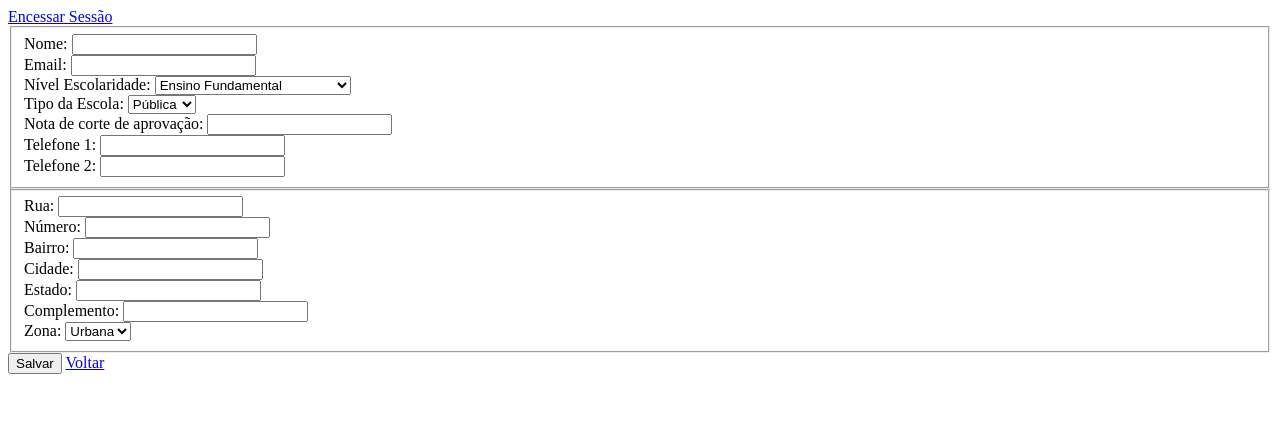
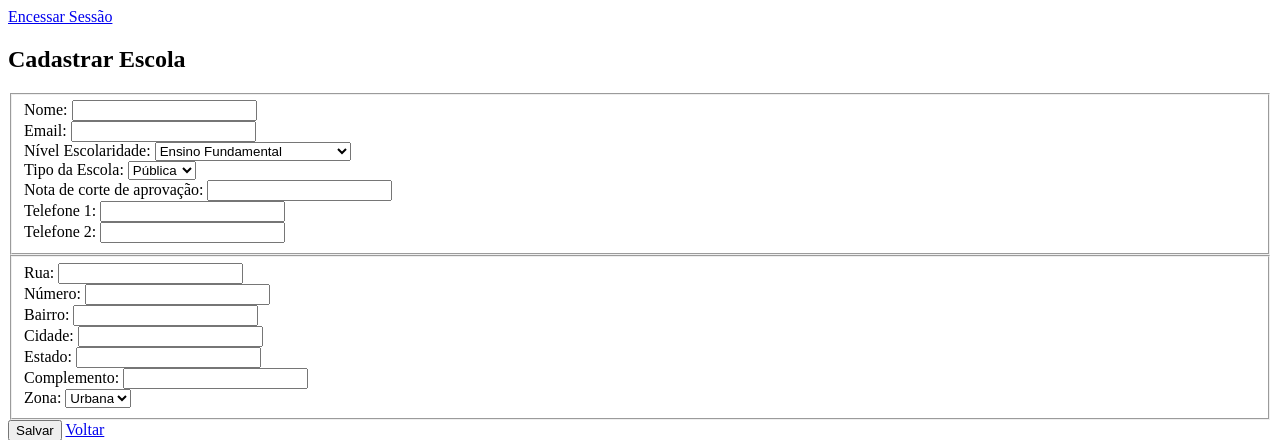
Before and after one commit to Bruno-Oliveira-e-Oliveira/GEscolar, a Django app: page /gestaoEscolar/escola/novo/ in a window 1280 px wide. Shown: the top 440 px of the page. Run offline with Django 3.2, Linux system fonts and the light colour scheme; the visitor is signed in with stand-in values (Sample User, id 1).

Commit message:
Testes e correçoes na view escola_alterar e o template de escola_form

```diff
--- a/gestaoEscolar/models.py
+++ b/gestaoEscolar/models.py
@@ -106,6 +106,9 @@ class PessoaAbstract(models.Model):
     Cpf = models.CharField('CPF',max_length=11,blank=True, null=True, unique=True)
     Rg = models.CharField('RG',max_length=9, blank=True, null=True, unique=True)
     Usuario = models.OneToOneField(User, on_delete=models.PROTECT, blank=True, null=True)
+
+    #Adicionar o campo Tipo Pessoa
+
     Endereco = models.OneToOneField(
         'Endereco',
         on_delete = models.PROTECT,
@@ -157,6 +160,7 @@ class Pessoa(PessoaAbstract):
 
 
 class Gestor(Pessoa):
+    #Remover esse campo
     GESTOR = 'G'
     DIRETOR = 'D'
     TIPO_CONTA = (
--- a/gestaoEscolar/templates/gestaoEscolar/escola/escola_form.html
+++ b/gestaoEscolar/templates/gestaoEscolar/escola/escola_form.html
@@ -1,16 +1,35 @@
 {% extends 'projeto/base/base.html' %}
 
-{% block title %}Cadastrar nova Escola | GEscolar{% endblock  %}
+{% block title %}
+    {% if Tipo_Transacao == 'INS' %}
+        Cadastrar nova Escola | GEscolar
+    {% else %}
+        Alterar Escola | GEscolar
+    {% endif %}
+{% endblock  %}
 
 
 {% block main %}
+
+    {% if Tipo_Transacao == 'INS' %}
+        <h2>Cadastrar Escola</h2>
+    {% else %}
+        <h2>Atualizar dados da Escola</h2>
+    {% endif %}
 
     {% for erro in erros %}
         {{ erro }}
     {% endfor %}
 
 
-    <form action="{% url 'escola_novo' %}" method="POST">
+    <form action="
+            {% if Tipo_Transacao == 'INS' %}
+                {% url 'escola_novo' %}
+            {% else %}
+                {% url 'escola_alterar' idEscola %}
+            {% endif %}
+        " method="POST">
+
         {% csrf_token %}
         <fieldset>
             <div>
@@ -23,11 +42,17 @@
                 <input type="email" name="Email" maxlength="254" required id="id_Email" value='{{ escola_dados.Email }}'>
             </div>
 
+
             <div>
                 <label for="id_Nivel_Escolaridade">Nível Escolaridade:</label>
                 <select name="Nivel_Escolaridade" id="id_Nivel_Escolaridade">
                     {% for nivel in Niveis %}
-                        <option value="{{ nivel.0 }}" >{{ nivel.1 }}</option>
+                        {% if escola_dados.Nivel_Escolaridade == nivel.0 %}
+                            <option value="{{ nivel.0 }}" selected>{{ nivel.1 }}</option>
+                        {% else %}
+                            <option value="{{ nivel.0 }}" >{{ nivel.1 }}</option>
+                        {% endif %}
+
                     {% endfor %}
                 </select>
             </div>
@@ -36,7 +61,11 @@
                 <label for="id_Tipo_Escola">Tipo da Escola:</label>
                 <select name="Tipo_Escola" id="id_Tipo_Escola">
                     {% for tipo in Tipos %}
-                        <option value="{{ tipo.0 }}" >{{ tipo.1 }}</option>
+                        {% if escola_dados.Tipo_Escola == tipo.0 %}
+                            <option value="{{ tipo.0 }}" selected>{{ tipo.1 }}</option>
+                        {% else %}
+                            <option value="{{ tipo.0 }}" >{{ tipo.1 }}</option>
+                        {% endif %}
                     {% endfor %}
                 </select>
             </div>
@@ -48,12 +77,12 @@
 
             <div>
                 <label for="id_Numero1">Telefone 1:</label>
-                <input type="text" name="Numero1" maxlength="20" required id="id_Numero1" value='{{ telefone1_dados.Numero1 }}'>
+                <input type="text" name="Numero1" maxlength="20" required id="id_Numero1" value='{{ telefone_dados.Numero1 }}'>
             </div>
 
             <div>
                 <label for="id_Numero2">Telefone 2:</label>
-                <input type="text" name="Numero2" maxlength="20" required id="id_Numero2" value='{{ telefone2_dados.Numero2 }}'>
+                <input type="text" name="Numero2" maxlength="20" required id="id_Numero2" value='{{ telefone_dados.Numero2 }}'>
             </div>
 
         </fieldset>
@@ -93,7 +122,11 @@
                 <label for="id_Zona">Zona:</label>
                 <select name="Zona" id="id_Zona">
                     {% for zona in zonas %}
-                        <option value="{{ zona.0 }}" >{{ zona.1 }}</option>
+                        {% if endereco_dados.Zona == zona.0 %}
+                            <option value="{{ zona.0 }}" selected>{{ zona.1 }}</option>
+                        {% else %}
+                            <option value="{{ zona.0 }}" >{{ zona.1 }}</option>
+                        {% endif %}
                     {% endfor %}
                 </select>
             </div>
--- a/gestaoEscolar/urls.py
+++ b/gestaoEscolar/urls.py
@@ -1,13 +1,14 @@
 from django.urls import path, include
-from .views import gestao_escolar_inicio, login, logout, diretor_novo, escola_novo
+from .views import gestao_escolar_inicio, login, logout, diretor_novo, escola_novo, escola_alterar
 
 urlpatterns = [
     path('', gestao_escolar_inicio , name='gestao_escolar_inicio'),
     path('login/', login , name='login'),
     path('logout/', logout , name='logout'),
     path('diretor/novo/', diretor_novo, name='diretor_novo'),
-    path('escola/novo/', escola_novo, name='escola_novo')
 
+    path('escola/novo/', escola_novo, name='escola_novo'),
+    path('escola/alterar/<int:id>', escola_alterar, name='escola_alterar')
 
 
 ]
--- a/gestaoEscolar/views.py
+++ b/gestaoEscolar/views.py
@@ -33,7 +33,7 @@ def logout(request):
 def gestao_escolar_inicio(request):
     return render(request,'gestaoEscolar/inicio/gestaoescolar.html')
 
-
+#gestor e diretor
 def diretor_novo(request):
     TIPO_SEXO = Gestor.TIPO_SEXO
     ZONAS = Endereco.TIPOS_ZONAS
@@ -151,7 +151,7 @@ def escola_novo(request):
     TIPOS = Escola.TIPOS
     ZONAS = Endereco.TIPOS_ZONAS
     if request.method == 'GET':
-        context = {'Niveis': NIVEIS, 'Tipos': TIPOS, 'zonas': ZONAS}
+        context = {'Niveis': NIVEIS, 'Tipos': TIPOS, 'zonas': ZONAS,'Tipo_Transacao': 'INS'}
         return render(request,'gestaoEscolar/escola/escola_form.html',context)
     else:
         dados = request.POST
@@ -209,7 +209,8 @@ def escola_novo(request):
                 'erros':erros,
                 'escola_dados': escola_dados,
                 'endereco_dados': endereco_dados,
-                'telefone_dados': telefone_dados
+                'telefone_dados': telefone_dados,
+                'Tipo_Transacao': 'INS'
             }
             return render(request,'gestaoEscolar/escola/escola_form.html',context)
         else:
@@ -236,11 +237,116 @@ def escola_novo(request):
                     'erros':erros,
                     'escola_dados': escola_dados,
                     'endereco_dados': endereco_dados,
-                    'telefone_dados': telefone_dados
+                    'telefone_dados': telefone_dados,
+                    'Tipo_Transacao': 'INS'
                 }
                 return render(request,'gestaoEscolar/escola/escola_form.html',context)
 
 
 @login_required
 def escola_alterar(request,id):
+    escola_obj = Escola.objects.get(id=id)
+    endereco_obj = Endereco.objects.get(id=escola_obj.Endereco.id)
+    telefone_obj = Telefone.objects.get(id=escola_obj.Telefone.id)
+    NIVEIS = Escola.NIVEIS_DE_ESCOLARIDADE
+    TIPOS = Escola.TIPOS
+    ZONAS = Endereco.TIPOS_ZONAS
+    if request.method == 'GET':
+        context = {
+            'Niveis': NIVEIS,
+            'Tipos': TIPOS,
+            'zonas': ZONAS,
+            'escola_dados': escola_obj,
+            'endereco_dados': endereco_obj,
+            'telefone_dados': telefone_obj,
+            'Tipo_Transacao': 'UPD',
+            'idEscola': id
+        }
+        return render(request,'gestaoEscolar/escola/escola_form.html',context)
+    else:
+        dados = request.POST
+        escola_dados = {
+            'Nome': dados['Nome'],
+            'Email': dados['Email'],
+            'Nivel_Escolaridade': dados['Nivel_Escolaridade'],
+            'Tipo_Escola': dados['Tipo_Escola'],
+            'Nota_de_Corte': dados['Nota_de_Corte'],
+            'Diretor': escola_obj.Diretor.id,
+            'Endereco': escola_obj.Endereco.id,
+            'Telefone': escola_obj.Telefone.id
+        }
+        endereco_dados = {
+            'Rua': dados['Rua'],
+            'Numero': dados['Numero'],
+            'Bairro': dados['Bairro'],
+            'Cidade': dados['Cidade'],
+            'Estado': dados['Estado'],
+            'Complemento': dados['Complemento'],
+            'Zona': dados['Zona']
+        }
+        telefone_dados = {
+            'Numero1': dados['Numero1'],
+            'Numero2': dados['Numero2']
+        }
+        escola_form = EscolaForm(escola_dados, instance=escola_obj)
+        endereco_form = EnderecoForm(endereco_dados, instance=endereco_obj)
+        telefone_form = TelefoneForm(telefone_dados, instance=telefone_obj)
+        erros_escola = {}
+        erros_endereco = {}
+        erros_telefone = {}
+
+        if not escola_form.is_valid():
+            erros_escola = escola_form.errors
+        if not endereco_form.is_valid():
+            erros_endereco = endereco_form.errors
+        if not telefone_form.is_valid():
+            erros_telefone = telefone_form.errors
+
+        if erros_escola or erros_endereco or erros_telefone:
+            erros = []
+            for erro in erros_escola.values():
+                erros.append(erro)
+                print(erros_escola)
+            for erro in erros_endereco.values():
+                erros.append(erro)
+            for erro in erros_telefone.values():
+                erros.append(erro)
+
+            context = {
+                'Niveis': NIVEIS,
+                'Tipos': TIPOS,
+                'zonas': ZONAS,
+                'erros':erros,
+                'escola_dados': escola_dados,
+                'endereco_dados': endereco_dados,
+                'telefone_dados': telefone_dados,
+                'Tipo_Transacao': 'UPD',
+                'idEscola': id
+            }
+            return render(request,'gestaoEscolar/escola/escola_form.html',context)
+        else:
+            try:
+                with transaction.atomic():
+                    endereco = endereco_form.save()
+                    telefone = telefone_form.save()
+                    escola = escola_form.save()
+                    return redirect('gestao_escolar_inicio')
+            except Exception as Error:
+                #Erros de servidor (500)
+                Error = 'Erro no servidor: '+str(Error)
+                erros = [Error]
+                context = {
+                    'Niveis': NIVEIS,
+                    'Tipos': TIPOS,
+                    'zonas': ZONAS,
+                    'erros':erros,
+                    'escola_dados': escola_dados,
+                    'endereco_dados': endereco_dados,
+                    'telefone_dados': telefone_dados,
+                    'Tipo_Transacao': 'UPD',
+                    'idEscola': id
+                }
+                return render(request,'gestaoEscolar/escola/escola_form.html',context)
+
+def secretaria_listar(request):
     pass
```
